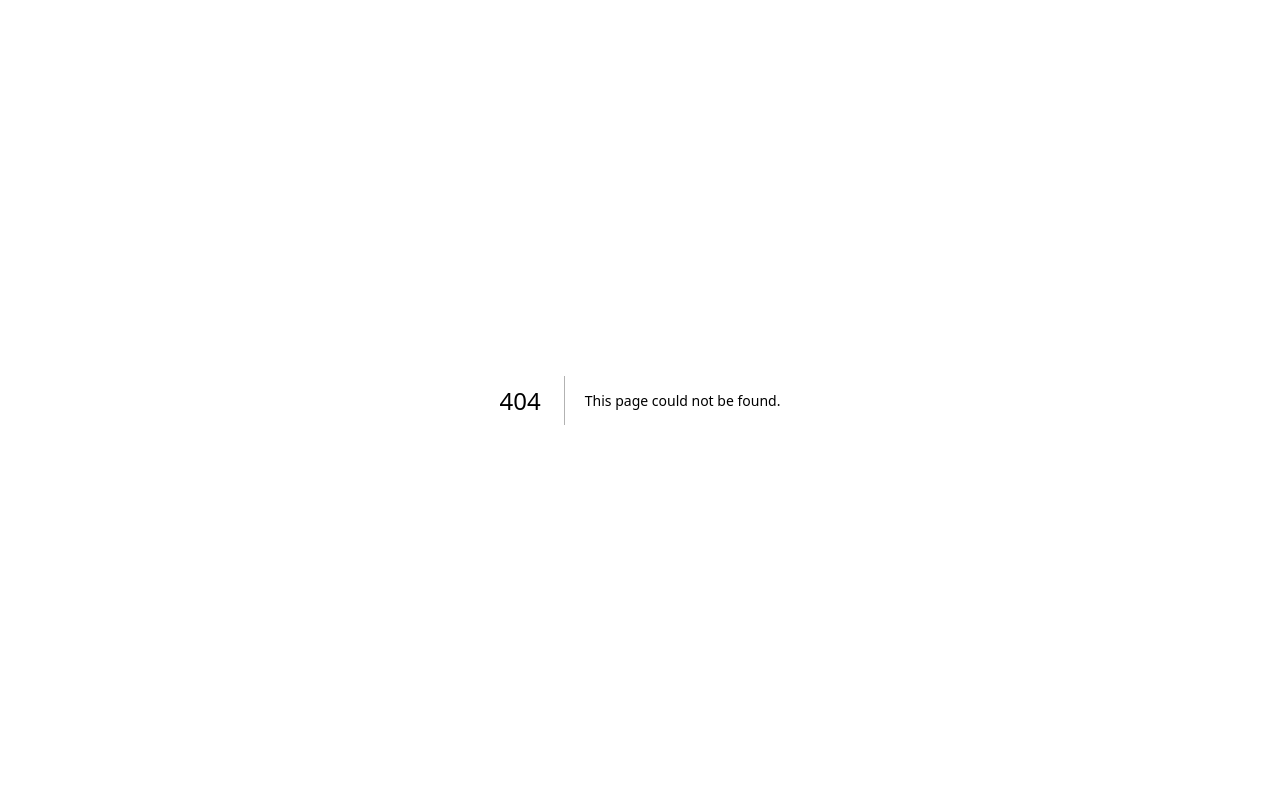
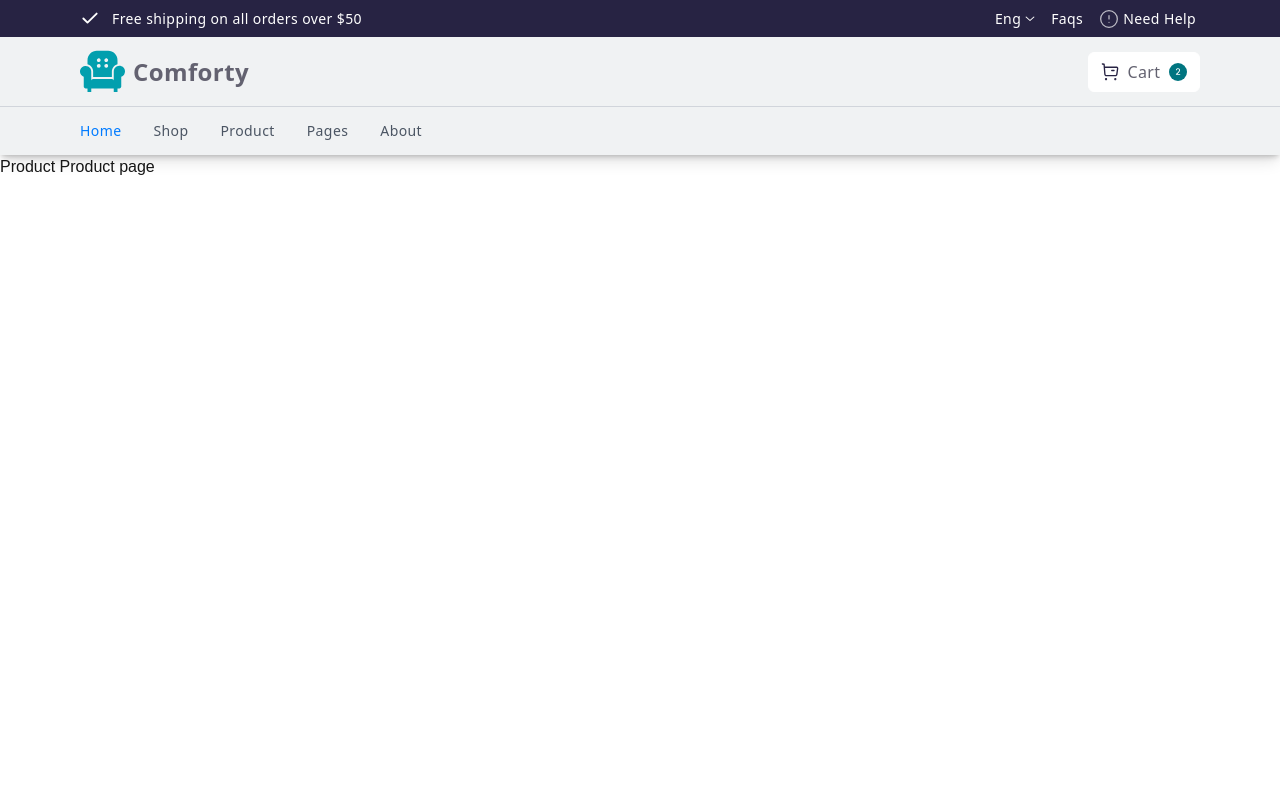
Before and after one commit to daeyansid/UIUX-Hackathon, a Next.js app: page /product-page in a window 1280 px wide. Before the commit this address had no page. Shown: the top 800 px of the page. Built offline with nearby package versions, Linux system fonts and the light colour scheme.

Commit message:
layout done

```diff
--- /dev/null
+++ b/app/mainLayout.tsx
@@ -0,0 +1,17 @@
+import { ReactNode } from "react";
+import Footer from "./components/Footer";
+import TopBar from "./components/TopBar";
+
+interface MainLayoutProps {
+    children: ReactNode;
+}
+
+export default function MainLayout({ children }: MainLayoutProps) {
+    return (
+        <>
+            <TopBar />
+            {children}
+            <Footer />
+        </>
+    );
+}
--- a/app/page.tsx
+++ b/app/page.tsx
@@ -1,11 +1,10 @@
-import Footer from "./components/Footer";
-import TopBar from "./components/TopBar";
+import MainLayout from "./mainLayout";
+import HomePage from "./pages/home";
 
-export default function Home() {
+export default function page() {
   return (
-    <>
-      <TopBar />
-      <Footer />
-    </>
+    <MainLayout>
+      {<HomePage />}
+    </MainLayout>
   );
 }
--- /dev/null
+++ b/app/pages/home.tsx
@@ -0,0 +1,9 @@
+import React from 'react';
+
+const HomePage: React.FC = () => {
+    return (
+        <div>HomePage</div>
+    );
+};
+
+export default HomePage;
--- /dev/null
+++ b/app/product-page/page.tsx
@@ -0,0 +1,12 @@
+import React from 'react'
+import MainLayout from "../mainLayout";
+
+export default function ProductPage() {
+    return (
+        <MainLayout>
+            <main className="min-h-screen">
+                <div>Product Product page</div>
+            </main>
+        </MainLayout>
+    );
+}
```
